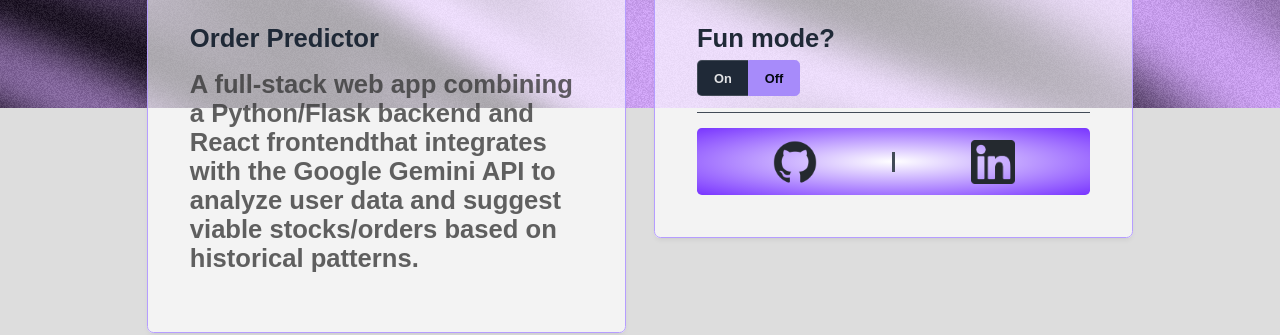
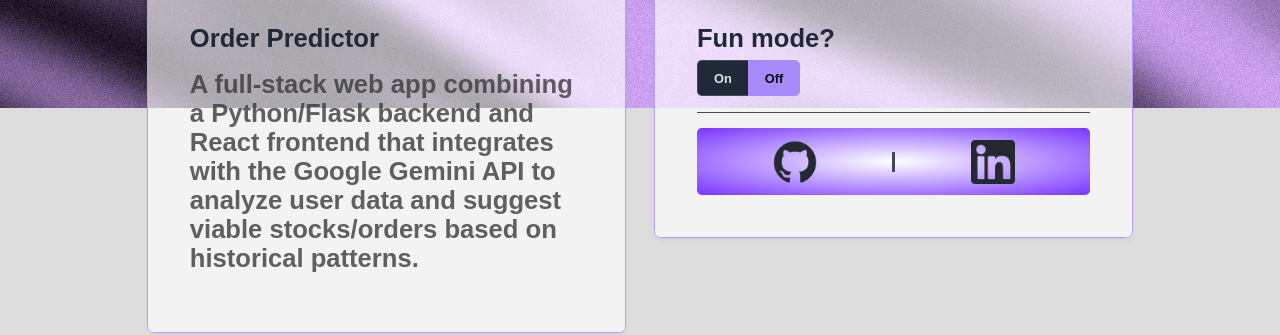
Before and after one commit to kl5391/kl5391.github.io, a React (Vite) app: page / in a window 1280 px wide. Shown: the part 692-1027 px from the top of the page. Built offline with nearby package versions, Linux system fonts and the light colour scheme; a web font is replaced by a local one.

Commit message:
small change to currently working on section

```diff
--- a/src/pages/Home.jsx
+++ b/src/pages/Home.jsx
@@ -145,8 +145,8 @@ export default function Home() {
             </h1>
             <h1 style={{ color: "#363636c7" }}>
               A full-stack web app combining a Python/Flask backend and React
-              frontendthat integrates with the Google Gemini API to analyze user
-              data and suggest viable stocks/orders based on historical
+              frontend that integrates with the Google Gemini API to analyze
+              user data and suggest viable stocks/orders based on historical
               patterns.
             </h1>
           </Fieldset>
```
